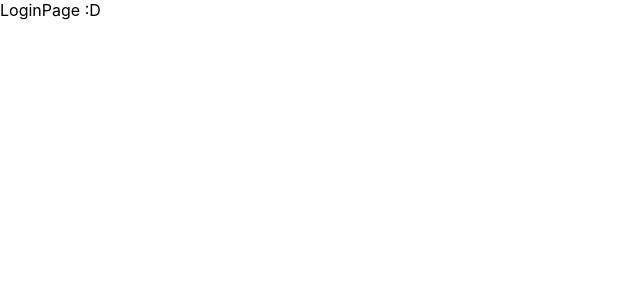
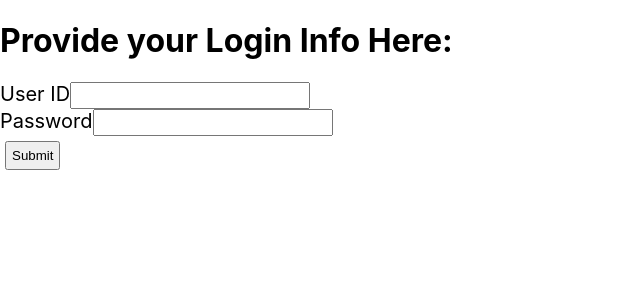
Before and after one commit to KangerDrew/flaskBlogReactFrontend, a React (Create React App) app: page /login in a window 1280 px wide. Shown: the top 300 px of the page, without its empty margins (0-640 px from the left). Built offline with nearby package versions, Linux system fonts and the light colour scheme.

Commit message:
simple login page

```diff
--- a/src/index.css
+++ b/src/index.css
@@ -16,3 +16,12 @@ button {
   margin: 5px;
   padding: 5px;
 }
+
+label {
+  font-size: 20px;
+}
+
+
+input {
+  font-size: 18px;
+}
--- a/src/pages/LoginPage.tsx
+++ b/src/pages/LoginPage.tsx
@@ -2,11 +2,36 @@ import React, { useState } from 'react'
 
 export const LoginPage: React.FC = () => {
 
-	const [email, setEmail] = useState<String | null>(null);
-	const [password, setPassword] = useState<String | null>(null);
+	const [userID, setUserID] = useState<string>("");
+	const [password, setPassword] = useState<string>("");
+
+	const loginUser = () => {
+		console.log(userID, password);
+	}
 
   	return (
-    <div>LoginPage :D</div>
+    <div>
+		<h1>Provide your Login Info Here:</h1>
+		<form action="">
+			<div>
+				<label>User ID</label>
+				<input
+					type="text"
+					value={userID}
+					onChange={(e) => setUserID(e.target.value)}
+				/>
+			</div>
+			<div>
+				<label>Password</label>
+				<input
+					type="password"
+					value={password}
+					onChange={(e) => setPassword(e.target.value)}
+				/>
+			</div>
+		<button type="button" onClick={() => loginUser()}>Submit</button>
+		</form>
+	</div>
   	)
 }
 
```
